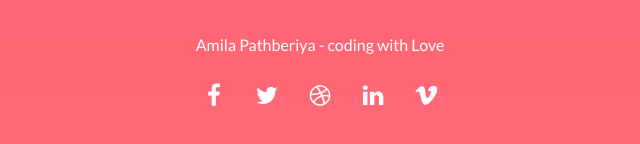
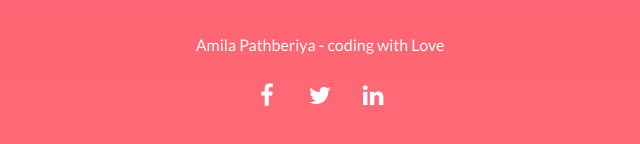
Before and after one commit to amila1986/amila1986.github.io, a plain HTML site: page index.html in a window 1280 px wide. Shown: the part 4363-4507 px from the top of the page, 320-960 px from the left. Drawn offline with nearby package versions, Linux system fonts and the light colour scheme.

Commit message:
social media details updating

```diff
--- a/index.html
+++ b/index.html
@@ -287,21 +287,21 @@
 
         <p>Amila Pathberiya - coding with Love <!-- <a href="http://www.mashup-template.com/" title="Create website with free html template">Mashup Template</a>/<a href="https://unsplash.com/" title="Beautiful Free Images">Unsplash</a> --></p>
         <p>
-          <a class="fa-icon fa-icon-2x" href="https://facebook.com/" title="">
+          <a class="fa-icon fa-icon-2x" href="https://www.facebook.com/amila.pathberiya" title="">
             <i class="fa fa-facebook"></i>
           </a>
-          <a class="fa-icon fa-icon-2x" href="https://twitter.com/" title="">
+          <a class="fa-icon fa-icon-2x" href="https://twitter.com/APathberiya" title="">
             <i class="fa fa-twitter"></i>
           </a>
-          <a class="fa-icon fa-icon-2x" href="https://dribbble.com/" title="">
+         <!--  <a class="fa-icon fa-icon-2x" href="https://dribbble.com/" title="">
             <i class="fa fa-dribbble"></i>
-          </a>
-          <a class="fa-icon fa-icon-2x" href="https://www.linkedin.com/" title="">
+          </a> -->
+          <a class="fa-icon fa-icon-2x" href="https://www.linkedin.com/in/amila-pathberiya-aa158b43/" title="">
             <i class="fa fa-linkedin"></i>
           </a>
-          <a class="fa-icon fa-icon-2x" href="https://vimeo.com/" title="">
+         <!--  <a class="fa-icon fa-icon-2x" href="https://vimeo.com/" title="">
             <i class="fa fa-vimeo"></i>
-          </a>
+          </a> -->
         </p>
       </div>
     </div>
```
